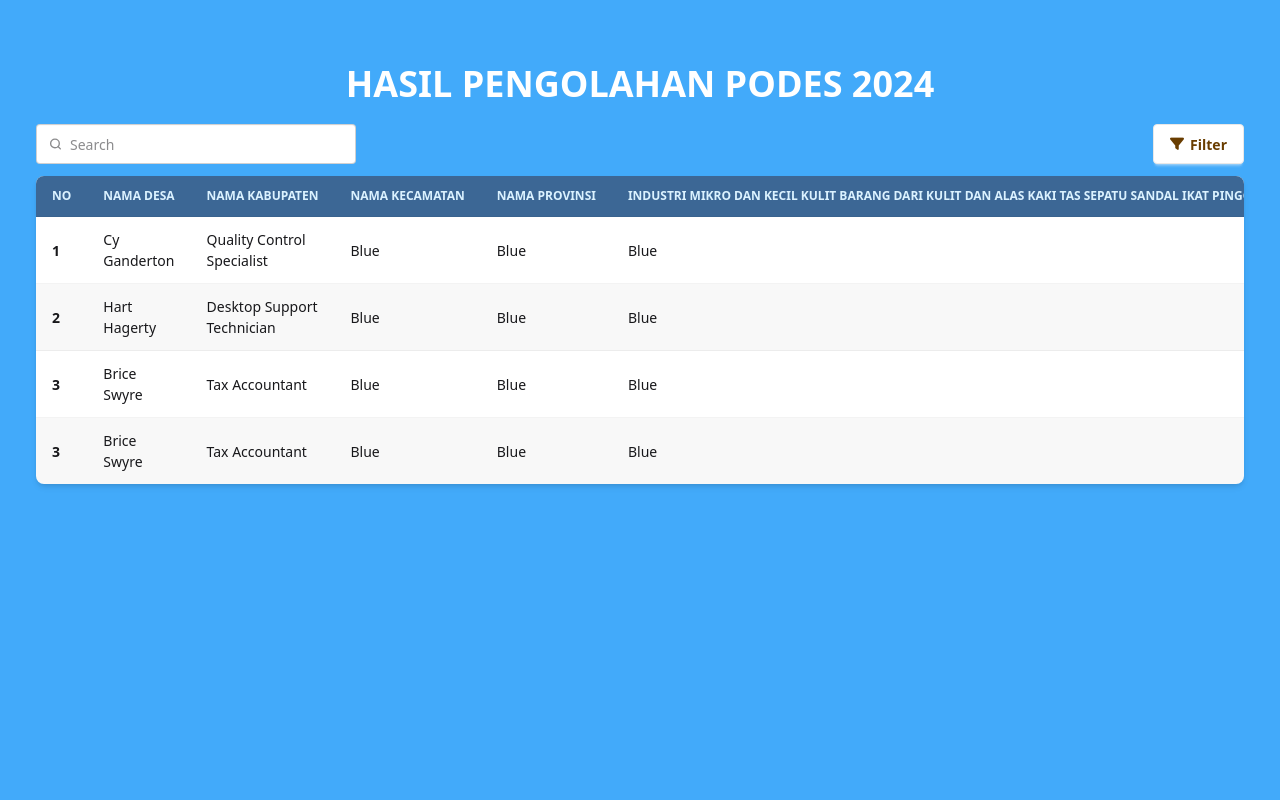
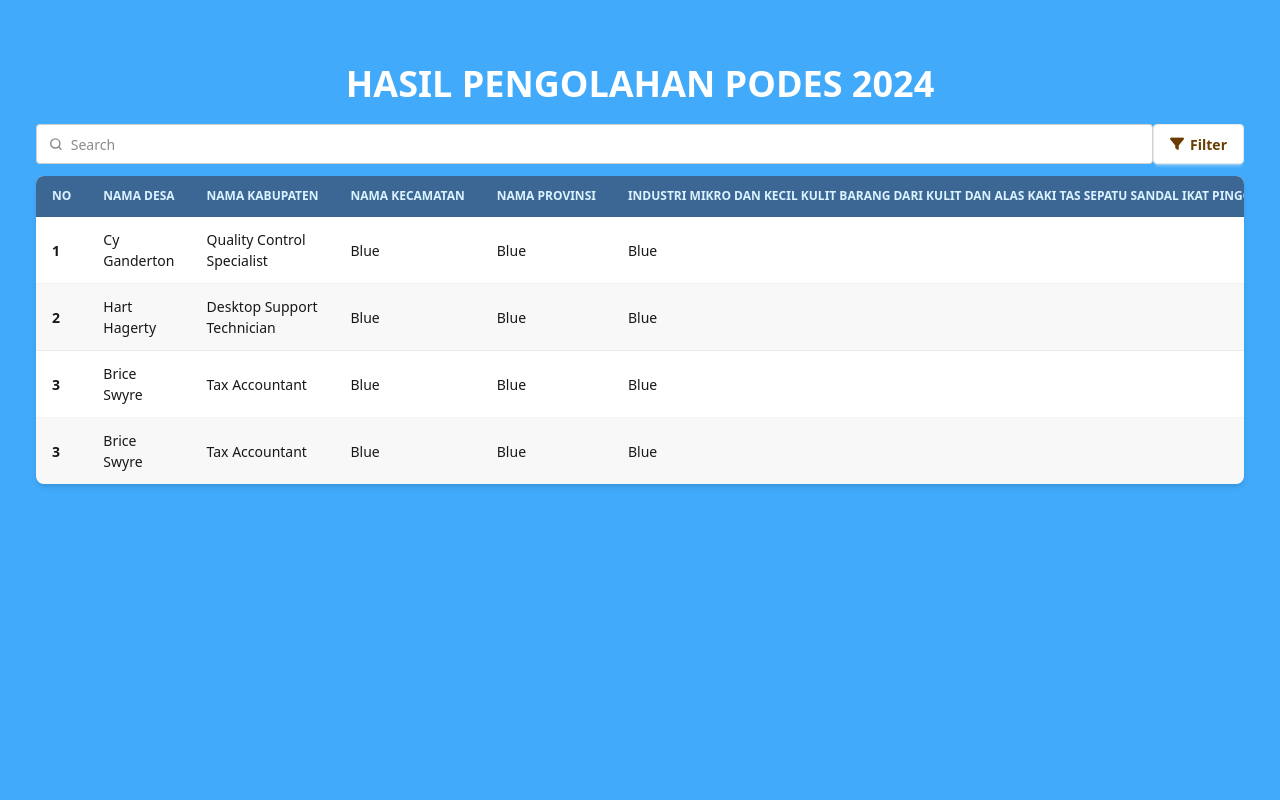
Before and after one commit to RizkyRobby11/kemenkop_project, a Laravel app: page /podes in a window 1280 px wide. Run offline with Laravel 12, Linux system fonts and the light colour scheme; data that the repository does not hold is empty; style sheets or scripts are compiled from the project's sources; parts of the project's set-up code (start-up, migrations or seed data) failed here and were passed over; some libraries are stand-ins or nearby versions.

Commit message:
update: fix width search input

```diff
--- a/resources/views/podes.blade.php
+++ b/resources/views/podes.blade.php
@@ -26,7 +26,7 @@
                     </div>
                     <div class="w-full flex justify-end items-center gap-2 mb-3">
                         <div class="w-full flex justify-between">
-                            <label class="input">
+                            <label class="input w-3/4 md:w-[85%] lg:w-[93%]">
                                 <svg class="h-[1em] opacity-50" xmlns="http://www.w3.org/2000/svg" viewBox="0 0 24 24">
                                     <g stroke-linejoin="round" stroke-linecap="round" stroke-width="2.5" fill="none"
                                         stroke="currentColor">
```
